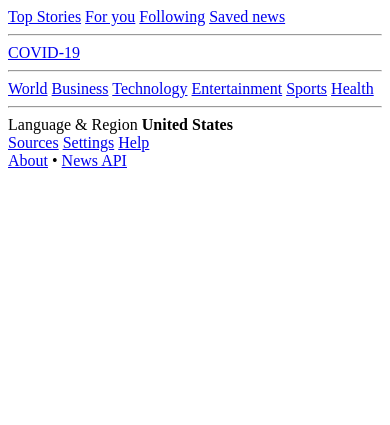
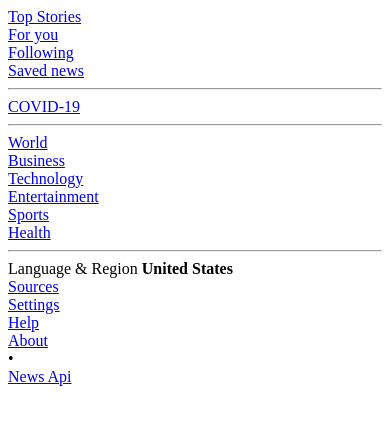
Before and after one commit to NikTopler/News-website, a PHP site: page /side-bar.php in a window 390 px wide. Shown: the top 425 px of the page. Run offline with PHP 8.4, Linux system fonts and the light colour scheme.

Commit message:
Updated responsiveness of sidebar and navbar

```diff
--- a/add-ons/head.php
+++ b/add-ons/head.php
@@ -3,7 +3,8 @@
 
 <head>
     <meta charset="UTF-8">
-    <meta name="viewport" content="width=device-width, initial-scale=1.0">
+    <meta name="viewport" content="width=device-width, height=device-height, initial-scale=1.0, user-scalable=0, minimum-scale=1.0, maximum-scale=1.0">
+    <!-- <meta name="viewport" content="width=device-width, initial-scale=1.0"> -->
     <meta name="google-signin-client_id"
         content="571327981909-r5sunoo4l6uqducmqm7vjon1af0tmso1.apps.googleusercontent.com">
 
@@ -13,7 +14,7 @@
 
     <script src="../JS/variables.js" defer></script>
     <script src="../JS/show.js" defer></script>
-    <script src="..JS/diacritics.js" defer></script>
+    <script src="../JS/diacritics.js" defer></script>
     <script src="../JS/main.js" defer></script>
     <script src="../JS/sign.js" defer></script>
 
--- a/add-ons/side-bar.php
+++ b/add-ons/side-bar.php
@@ -1,48 +1,84 @@
-        <aside class="side-bar absolute">
-            <div class="side-bar-content grid fixed" id="side-bar-content">
-                <a href="#" class="side-menu-categories" onclick="createUrlPath('headlines')"><i
-                        class="fal fa-newspaper fa-lg"></i>Top Stories</a>
-                <a href="#" class="side-menu-categories" onclick="createUrlPath('for-you')"><i
-                        class="fas fa-user-alt fa-lg"></i>For you</a>
-                <a href="#" class="side-menu-categories" onclick="createUrlPath('following')"><i
-                        class="fal fa-star fa-lg"></i>Following</a>
-                <a href="#" class="side-menu-categories" onclick="createUrlPath('library')"><i
-                        class="fas fa-bookmark fa-lg"></i>Saved news</a>
-                <hr>
-                <a href="#" class="side-menu-categories" onclick="createUrlPath('covid-19')"><i
-                        class="fad fa-shield-cross fa-lg"></i>COVID-19</a>
-                <hr>
-                <a href="#" class="side-menu-categories" onclick="createUrlPath('world')"><i
-                        class="fad fa-globe-europe fa-lg"></i>World</a>
-                <a href="#" class="side-menu-categories" onclick="createUrlPath('business')"><i
-                        class="fad fa-building fa-lg"></i>Business</a>
-                <a href="#" class="side-menu-categories" onclick="createUrlPath('technology')"><i
-                        class="fad fa-microchip fa-lg"></i>Technology</a>
-                <a href="#" class="side-menu-categories" onclick="createUrlPath('entertainment')"><i
-                        class="fas fa-camera-movie" ></i>Entertainment</a>
-                <a href="#" class="side-menu-categories" onclick="createUrlPath('sports')"><i
-                        class="fas fa-tennis-ball fa-lg"></i>Sports</a>
-                <a href="#" class="side-menu-categories" onclick="createUrlPath('health')"><i
-                        class="fas fa-heartbeat fa-lg"></i>Health</a>
-                <hr>
-                <div class="language extra-side-menu pointer" id="show-countries-button"
-                    onclick="showSelectCountry()">
+<aside class="side-bar absolute grid" id="side-bar">
+        <div class="flex">
+                <div class="side-bar-container" id="side-bar-container">
+                        <div>
+                                <div class="side-bar-content" id="side-bar-content">
+                                        <div class="sidebar-category" onclick="createUrlPath('headlines')">
+                                                <div class="icon"><i class="fal fa-newspaper fa-lg"></i></div>
+                                                <div><a href="#">Top Stories</a></div>
+                                        </div>
+                                        <div class="sidebar-category" onclick="createUrlPath('for-you')">
+                                                <div class="icon"><i class="fas fa-user-alt fa-lg"></i></div>
+                                                <div><a href="#">For you</a></div>
+                                        </div>
+                                        <div class="sidebar-category" onclick="createUrlPath('following')">
+                                                <div class="icon"><i class="fal fa-star fa-lg"></i></div>
+                                                <div><a href="#" class="side-menu-categories">Following</a></div>
+                                        </div>
+                                        <div class="sidebar-category" onclick="createUrlPath('library')">
+                                                <div class="icon"><i class="fas fa-bookmark fa-lg"></i></div>
+                                                <div><a href="#" class="side-menu-categories">Saved news</a></div>
+                                        </div>
+                                        <div class="sidebar-line"><hr></div>
+                                        <div class="sidebar-category" onclick="createUrlPath('covid-19')">
+                                                <div class="icon"><i class="fad fa-shield-cross fa-lg"></i></div>
+                                                <div><a href="#" class="side-menu-categories">COVID-19</a></div>
+                                        </div>
+                                        <div class="sidebar-line"><hr></div>
+                                        <div class="categories">
+                                                <div class="sidebar-category" onclick="createUrlPath('world')">
+                                                        <div class="icon"><i class="fad fa-globe-europe fa-lg"></i></div>
+                                                        <div><a href="#" class="side-menu-categories">World</a></div>
+                                                </div>
+                                                <div class="sidebar-category" onclick="createUrlPath('business')">
+                                                        <div class="icon"><i class="fad fa-building fa-lg"></i></div>
+                                                        <div><a href="#" class="side-menu-categories">Business</a></div>
+                                                </div>
+                                                <div class="sidebar-category" onclick="createUrlPath('technology')">
+                                                        <div class="icon"><i class="fad fa-microchip fa-lg"></i></div>
+                                                        <div><a href="#" class="side-menu-categories">Technology</a></div>
+                                                </div>
+                                                <div class="sidebar-category" onclick="createUrlPath('entertainment')">
+                                                        <div class="icon"><i class="fas fa-camera-movie"></i></div>
+                                                        <div><a href="#" class="side-menu-categories">Entertainment</a></div>
+                                                </div>
+                                                <div class="sidebar-category" onclick="createUrlPath('sports')">
+                                                        <div class="icon"><i class="fas fa-tennis-ball fa-lg"></i></div>
+                                                        <div><a href="#" class="side-menu-categories">Sports</a></div>
+                                                </div>
+                                                <div class="sidebar-category" onclick="createUrlPath('health')">
+                                                        <div class="icon"><i class="fas fa-heartbeat fa-lg"></i></div>
+                                                        <div><a href="#" class="side-menu-categories">Health</a></div>
+                                                </div>
+                                        </div>
+                                        <div class="sidebar-line"><hr></div>
+                                        <div class="other">
+                                                <div class="sidebar-category country" id="show-countries-button" onclick="showSelectCountry()">
+                                                        <div class="sidebar-country-container grid">
                                                                 <span>Language & Region</span>
-                    <strong id="country-name-side-menu">United States</strong>
+                                                                <strong id="country-name-side-menu"><?php echo 'United States' ?></strong>
                                                         </div>
-                <a href="#" class="side-menu-categories" onclick="createUrlPath('sources')">Sources</a>
-                <a href="#" onclick="createUrlPath('settings')">Settings</a>
-                <a href="#" class="sidebar-help" onclick="createUrlPath('help')">Help<i class="far fa-external-link-alt fa-sm"></i></a>
-                <footer class="grid">
-                    <div>
-                        <a href="#" onclick="createUrlPath('about')">About</a>
-                        <span class="flex align-center justify-center">•</span>
-                        <a href="https://newsapi.org/" target="_blank" id="news-api-link">News API</a>
                                                 </div>
+                                                <div class="sidebar-category">
+                                                        <div class="text"><a href="#" class="side-menu-categories" onclick="createUrlPath('sources')">Sources</a></div>
+                                                </div>
+                                                <div class="sidebar-category">
+                                                        <div class="text"><a href="#" onclick="createUrlPath('settings')">Settings</a>
+                                                        </div>
+                                                </div>
+                                                <div class="sidebar-category">
+                                                        <div class="text"><a href="#" class="sidebar-help"
+                                                                        onclick="createUrlPath('help')">Help</a></div>
+                                                        <div><i class="far fa-external-link-alt fa-sm"></i></div>
+                                                </div>
+                                        </div>
+                                </div>
+                        </div>
+                        <footer>
+                                <div class="about text"><a href="#" onclick="createUrlPath('about')">About</a></div>
+                                <div><span class="flex align-center justify-center" style="color: var(--font-medium);">•</span></div>
+                                <div class="text"><a href="https://newsapi.org/" target="_blank" id="news-api-link">News Api</a> </div>
                         </footer>
                 </div>
-            <div class="side-bar-content about-sidebar-content grid fixed" id="about-sidebar-content">
-                <!-- <a href="#" class="active" onclick="sidebarCategorySelect(this)">About</a>
-                <a href="#" class="" onclick="sidebarCategorySelect(this)">Terms of service</a> -->
         </div>
 </aside>
--- a/headlines.php
+++ b/headlines.php
@@ -4,6 +4,7 @@
 <head>
     <meta charset="UTF-8">
     <meta name="viewport" content="width=device-width, initial-scale=1.0">
+    <!-- <meta name="viewport" content="width=device-width, height=device-height, initial-scale=1.0, user-scalable=0, minimum-scale=1.0, maximum-scale=1.0"> -->
     <meta name="google-signin-client_id"
         content="571327981909-r5sunoo4l6uqducmqm7vjon1af0tmso1.apps.googleusercontent.com">
 
--- a/search.php
+++ b/search.php
@@ -3,7 +3,8 @@
 
 <head>
     <meta charset="UTF-8">
-    <meta name="viewport" content="width=device-width, initial-scale=1.0">
+    <!-- <meta name="viewport" content="width=device-width, initial-scale=1.0"> -->
+    <meta name="viewport" content="width=device-width, height=device-height, initial-scale=1.0, user-scalable=0, minimum-scale=1.0, maximum-scale=1.0">
     <meta name="google-signin-client_id"
         content="571327981909-r5sunoo4l6uqducmqm7vjon1af0tmso1.apps.googleusercontent.com">
 
```
Also changed, not shown: CSS/index.css (+70 -120 lines), JS/main.js (+77 -49 lines), JS/show.js (+13 -20 lines), JS/variables.js (+5 -3 lines). Lines whose indentation alone changed are shown as unchanged.
